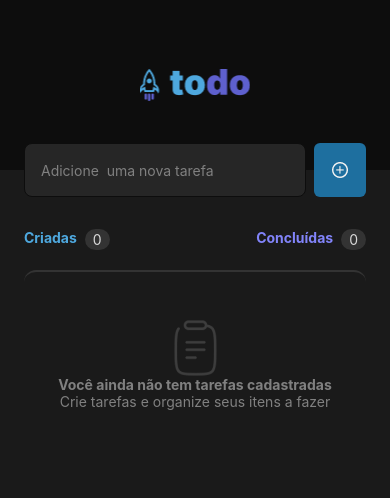
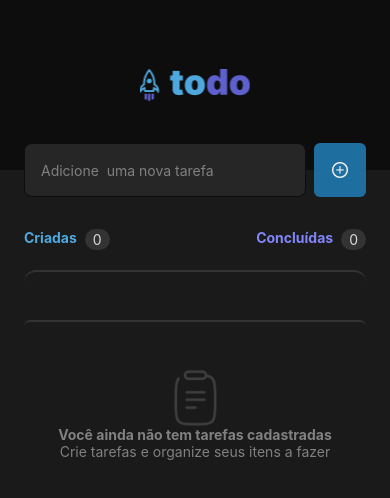
Before and after one commit to jp2mesquita/chalenge01_React_Native_TODO, a React Native app: screen / in a window 390 px wide. Shown: the top 498 px of the page. Built offline with nearby package versions, Linux system fonts and the light colour scheme.

Commit message:
fix: change the margin top  to empty component

```diff
--- a/src/components/Empty/styles.ts
+++ b/src/components/Empty/styles.ts
@@ -3,7 +3,11 @@ import { StyleSheet } from "react-native";
 export const styles = StyleSheet.create({
   container:{
     alignItems: "center",
-    justifyContent: "center"
+    justifyContent: "center",
+    paddingVertical: 48,
+    borderTopWidth: 2,
+    borderRadius: 6,
+    borderColor: '#333333',
   },
 
 })
```
